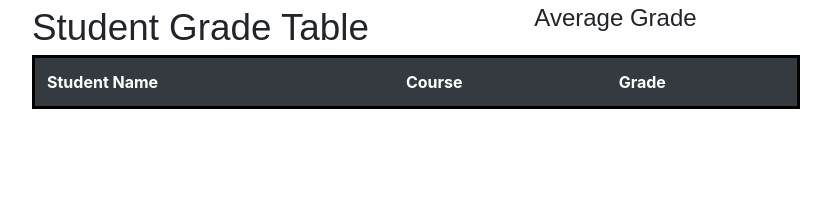
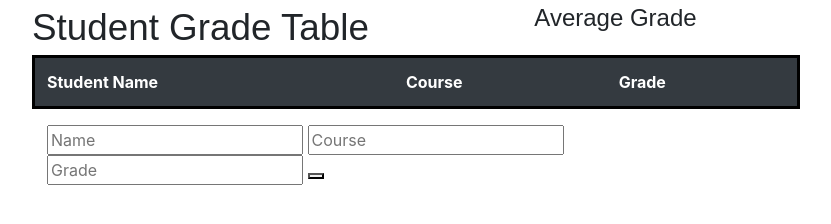
Before and after one commit to Jordan-Schaefer/Student-Grade-Table, a plain HTML site: page index.html in a window 1280 px wide. Shown: the whole page, without its empty margins (224-1055 px from the left). Drawn offline with nearby package versions, Linux system fonts and the light colour scheme; no server answers.

Commit message:
Inputs added

```diff
--- a/index.html
+++ b/index.html
@@ -13,7 +13,7 @@
       <div class="col-sm avg">Average Grade <span class="badge badge-secondary"></span></div>
 
     </header>
-    <table class="table table-striped">
+    <table class="table table-striped col">
       <thead class="thead-dark">
         <tr>
           <th scope="col">Student Name</th>
@@ -23,9 +23,14 @@
       </thead>
       <tbody>
 
-
       </tbody>
     </table>
+    <form action="" class="col">
+      <input type="text" placeholder="Name">
+      <input type="text" placeholder="Course">
+      <input type="text" placeholder="Grade">
+      <button></button>
+    </form>
     <script src="https://cdnjs.cloudflare.com/ajax/libs/jquery/3.4.1/jquery.js"></script>
     <script src="components/app.js"></script>
     <script src="components/grade-table.js"></script>
```
